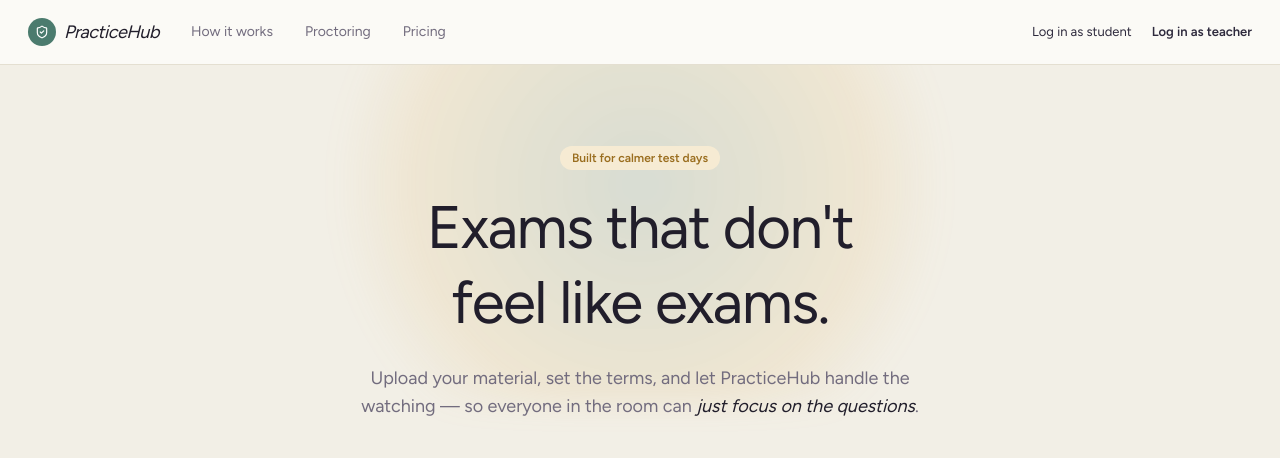
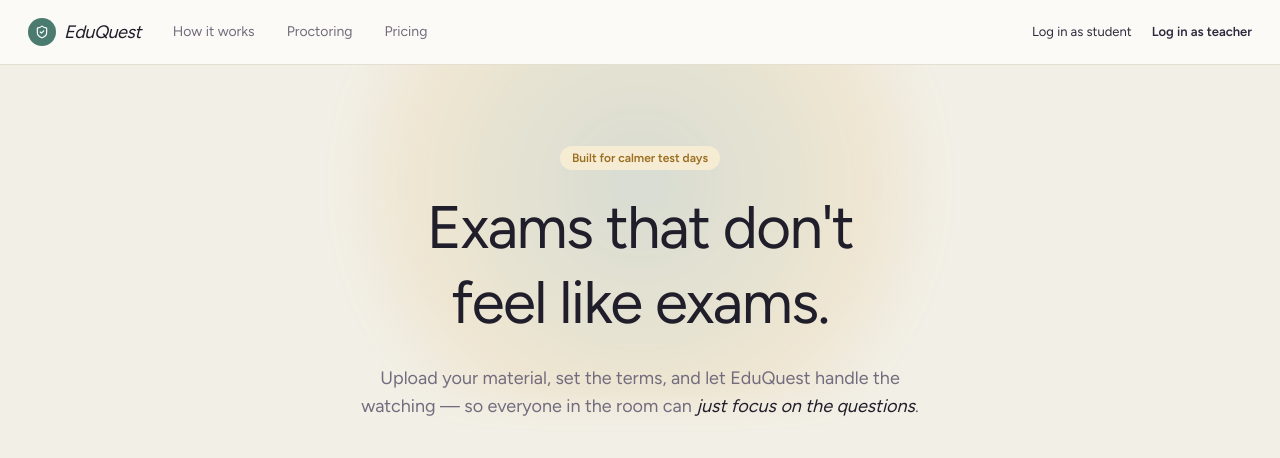
Before and after one commit to jenishit/comp-based-assess, a Next.js app: page / in a window 1280 px wide. Shown: the top 458 px of the page. Built offline with nearby package versions, Linux system fonts and the light colour scheme; no server answers.

Commit message:
Fix: Password and name fix

```diff
--- a/app/(auth)/signup/page.tsx
+++ b/app/(auth)/signup/page.tsx
@@ -10,6 +10,7 @@ import { Input } from "@/components/ui/input";
 import { Button } from "@/components/ui/button";
 import { Suspense, useState } from "react";
 import { registerService } from "@/services/auth-service";
+import { isAxiosError } from "axios";
 import { RegisterPayload } from "@/types/auth-types";
 import { signIn } from "next-auth/react";
 import { toast } from "sonner";
@@ -75,7 +76,10 @@ function SignupPageContent() {
       router.push(data.user_type === "TEACHER" ? "/instructor" : "/student");
     } catch (err) {
       console.error(err);
-      toast.error("Something went wrong while registering you. Please try again later");
+      const detail = isAxiosError(err)
+        ? (err.response?.data as { detail?: string } | undefined)?.detail
+        : undefined;
+      toast.error(detail ?? "Something went wrong while registering you. Please try again later");
     } finally {
       setLoading(false);
     }
--- a/app/(client)/_components/Hero.tsx
+++ b/app/(client)/_components/Hero.tsx
@@ -35,7 +35,7 @@ export default function Hero({ onOpenStudent, isAuthenticated, dashboardHref }:
         </h1>
 
         <p className="text-lg max-w-xl mx-auto mb-10 text-bark">
-          Upload your material, set the terms, and let PracticeHub handle the
+          Upload your material, set the terms, and let EduQuest handle the
           watching — so everyone in the room can{" "}
           <span className="font-display italic text-espresso">
             just focus on the questions
--- a/app/(protected)/layout.tsx
+++ b/app/(protected)/layout.tsx
@@ -72,7 +72,7 @@ export default function DashboardLayout({
             <GraduationCap size={18} className="text-white" aria-hidden="true" />
           </div>
           <span className="font-display text-lg text-white tracking-tight">
-            PracticeHub
+            EduQuest
           </span>
           <span className="ml-auto text-[10px] font-medium text-sand uppercase tracking-wider border border-sand/30 rounded px-1.5 py-0.5">
             {isTeacher ? "Teacher" : "Student"}
--- a/app/_components/Navbar.tsx
+++ b/app/_components/Navbar.tsx
@@ -19,7 +19,7 @@ export default function Navbar() {
             <ShieldCheck size={14} color="#fff" aria-hidden="true" />
           </div>
           <span className="font-display italic text-[18px] text-espresso tracking-tight">
-            PracticeHub
+            EduQuest
           </span>
         </div>
         <div className="hidden md:flex gap-8 flex-1">
--- a/app/layout.tsx
+++ b/app/layout.tsx
@@ -23,7 +23,7 @@ const plexMono = IBM_Plex_Mono({
 });
 
 export const metadata: Metadata = {
-  title: 'PracticeHub — AI-Powered Assessment Platform',
+  title: 'EduQuest — AI-Powered Assessment Platform',
   description:
     'Generate scenario-based, LLM-resistant exam questions from your course materials. ' +
     'Run secure online exams with live proctoring and instant automated grading.',
--- a/app/test/_components/ExamHeader.tsx
+++ b/app/test/_components/ExamHeader.tsx
@@ -15,7 +15,7 @@ export default function ExamHeader({ exam, answeredCount, onSubmit }: ExamHeader
         <div className="w-7 h-7 rounded-[7px] bg-forest flex items-center justify-center">
           <Brain size={15} color="#fff" aria-hidden="true" />
         </div>
-        <span className="font-display text-[16px] text-white">PracticeHub</span>
+        <span className="font-display text-[16px] text-white">EduQuest</span>
       </div>
 
       <div className="h-5 w-px bg-[#726C7E]" />
--- a/lib/utils.ts
+++ b/lib/utils.ts
@@ -7,4 +7,4 @@ export function cn(...inputs: ClassValue[]) {
 
 export const emailRegex = /^[^\s@]+@[^\s@]+\.[^\s@]+$/;
 
-export const passwordRegex = /^(?=.*[a-z])(?=.*\d)(?=.*[@$!%*?&])[a-z\d@$!%*?&]{8,}$/;
+export const passwordRegex = /^(?=.*[a-z])(?=.*[A-Z])(?=.*\d)(?=.*[@$!%*?&])[A-Za-z\d@$!%*?&]{8,}$/;
--- a/schemas/login-schema.ts
+++ b/schemas/login-schema.ts
@@ -18,7 +18,7 @@ export const changePassword = z
       .min(8, "Password needs to be 8 characters long")
       .refine((val) => passwordRegex.test(val), {
         message:
-          "Password needs to have at least one uppercase, one lowercasem one number and one special character",
+          "Password needs to have at least one uppercase, one lowercase, one number and one special character",
       }),
     confirm_password: z.string(),
   })
@@ -42,7 +42,7 @@ export const signUpSchema = z.object({
     .min(8, "Password needs to be 8 characters long")
     .refine((val) => passwordRegex.test(val), {
       message:
-        "Password needs to have at least one uppercase, one lowercasem one number and one special character",
+        "Password needs to have at least one uppercase, one lowercase, one number and one special character",
     }),
   confirm_password: z.string(),
   user_type: z.string().min(2, "Select a role")
```
